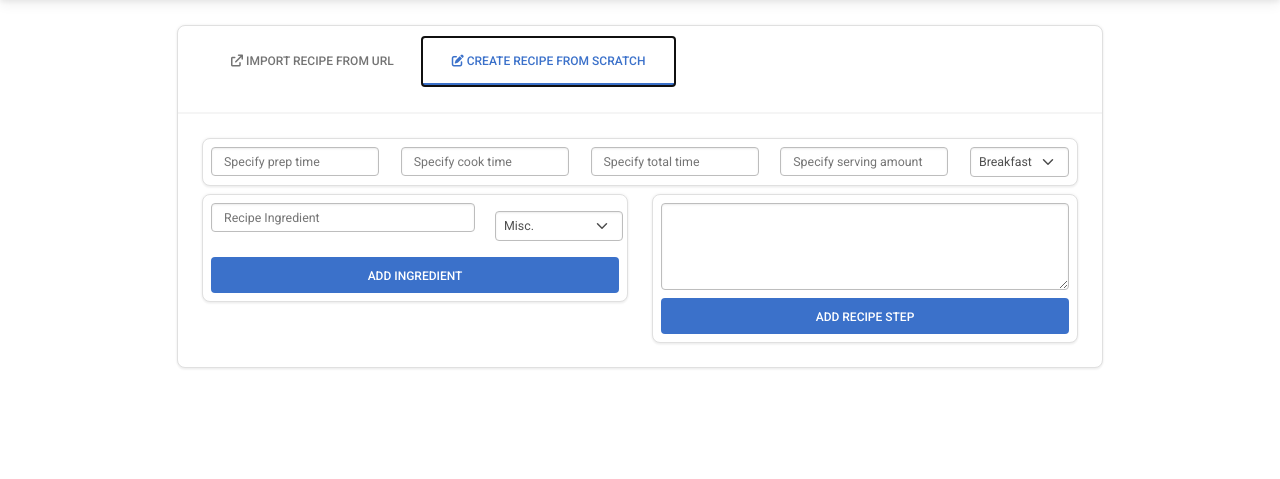
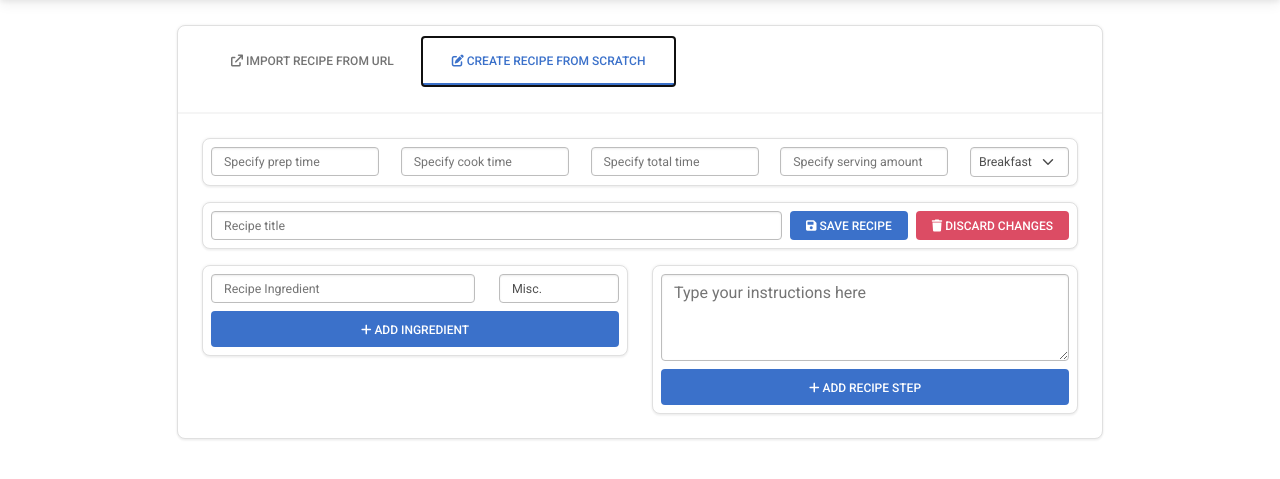
Before and after one commit to odics/remi, a Flask app: page /add_recipe in a window 1280 px wide, after a click on "CREATE RECIPE FROM SCRATCH". Shown: the part 59-538 px from the top of the page. Run offline with Flask 2, Linux system fonts and the light colour scheme; a user stored in the database is signed in; some libraries are stand-ins or nearby versions.

Commit message:
Finished the UI for the manual recipe creation section.

```diff
--- a/website/templates/add_recipe.html
+++ b/website/templates/add_recipe.html
@@ -73,7 +73,7 @@
                     <div class="tab-pane fade" id="ex1-tabs-2" role="tabpanel" aria-labelledby="ex1-tab-2">
                         <div class="row">
                             <div class="col mb-2">
-                                <div class="card shadow-2 border">
+                                <div class="card shadow-2 border mb-2">
                                     <div class="d-flex justify-content-between p-2">
                                         <div>
                                             <input type="text" class="form-control form-control-sm w-100" id="title"
@@ -106,14 +106,33 @@
                             </div>
                         </div>
                         <div class="row">
+                            <div class="col">
+                                <div class="card shadow-2 border p-2 mb-3">
+                                    <div class="d-flex">
+                                        <div class="flex-fill me-2">
+                                            <input type="text" class="form-control form-control-sm pb-1 w-100"
+                                                id="title" name="title" placeholder="Recipe title" />
+                                        </div>
+                                        <div class="me-2">
+                                            <button class="btn btn-primary btn-sm shadow-none "><i class="fa-solid fa-floppy-disk"></i> Save Recipe</button>
+                                        </div>
+                                        <div>
+                                            <button class="btn btn-danger btn-sm shadow-none"><i class="fa fa-trash"></i> Discard Changes</button>
+                                        </div>
+                                    </div>
+                                </div>
+                            </div>
+                        </div>
+                        <div class="row">
                             <div class="col-6">
                                 <div class="card shadow-2 border p-2">
                                     <div class="row">
                                         <div class="col" id="ingredient_list">
-                                            <input type="text" class="form-control form-control-sm w-100" id="ingredient" name="ingredient" placeholder="Recipe Ingredient" />
+                                            <input type="text" class="form-control form-control-sm pb-1 w-100"
+                                                id="ingredient" name="ingredient" placeholder="Recipe Ingredient" />
                                         </div>
-                                        <div class="col-4 ms-0 p-2" id="ingredient_type">
-                                            <select class="form-select form-select-sm ms-0" data-style="btn-info"
+                                        <div class="col-4 ms-0" id="ingredient_type">
+                                            <select class="form-control form-control-sm ms-0 pb-1" data-style="btn-info"
                                                 aria-label=".form-select-sm example" id="ing_type" name="ing_type">
                                                 <option value="misc">Misc.</option>
                                                 <option value="produce">Produce</option>
@@ -127,16 +146,20 @@
                                     </div>
                                     <div class="row">
                                         <div class="d-grid">
-                                            <button class="btn btn-primary shadow-none mt-2" onclick="add_ingredient()">Add Ingredient</button>
+                                            <button class="btn btn-primary shadow-none mt-2"
+                                                onclick="add_ingredient()"><i class="fa-solid fa-plus"></i> Add Ingredient</button>
                                         </div>
                                     </div>
                                 </div>
                             </div>
                             <div class="col-6">
                                 <div class="card shadow-2 border p-2">
-                                    <textarea class="form-control" id="instructions" name="instructions"
-                                        rows="3"></textarea>
-                                    <button class="btn btn-primary shadow-none mt-2">Add Recipe Step</button>
+                                    <div id="recipe_instructions">
+                                        <textarea class="form-control" id="instructions" name="instructions"
+                                            rows="3" placeholder="Type your instructions here"></textarea>
+                                    </div>
+                                        <button class="btn btn-primary shadow-none mt-2" onclick="add_recipe_step()"><i class="fa-solid fa-plus"></i> Add
+                                        Recipe Step</button>
                                 </div>
                             </div>
                         </div>
--- a/website/templates/base.html
+++ b/website/templates/base.html
@@ -252,7 +252,6 @@
     </script>
 
 <script>
-
     function add_ingredient() {
 
         var ingredients = document.getElementById('ingredient_list');
@@ -262,10 +261,10 @@
         new_ingredient.setAttribute('type', 'text');
         new_ingredient.setAttribute('name', 'ingredients');
         new_ingredient.setAttribute('placeholder', 'Recipe Ingredient');
-        new_ingredient.setAttribute('class', 'form-control form-control-sm w-100 mt-2')
+        new_ingredient.setAttribute('class', 'form-control form-control-sm w-100 mt-2 pb-1')
 
         var new_ingredient_type = document.createElement('select');
-        new_ingredient_type.setAttribute('class', 'form-select form-select-sm ms-0 p-1');
+        new_ingredient_type.setAttribute('class', 'form-control form-control-sm ms-0 mt-2 pb-1');
         new_ingredient_type.setAttribute('data-style', 'btn-info');
         new_ingredient_type.setAttribute('name', 'ing_type');
         new_ingredient_type.setAttribute('value', "HELLO");
@@ -309,8 +308,20 @@
 
         ingredients.appendChild(new_ingredient);
     }
+</script>
 
-    </script>
+<script>
+    function add_recipe_step() {
+        var instructions = document.getElementById('recipe_instructions');
+        var new_instruction = document.createElement('textarea');
+        new_instruction.setAttribute('name', 'instructions');
+        new_instruction.setAttribute('class', 'form-control mt-2');
+        new_instruction.setAttribute('rows', '3')
+        new_instruction.setAttribute('placeholder', 'Type your instructions here');
+
+        instructions.appendChild(new_instruction);
+    }
+</script>
 
 </body>
 
```
